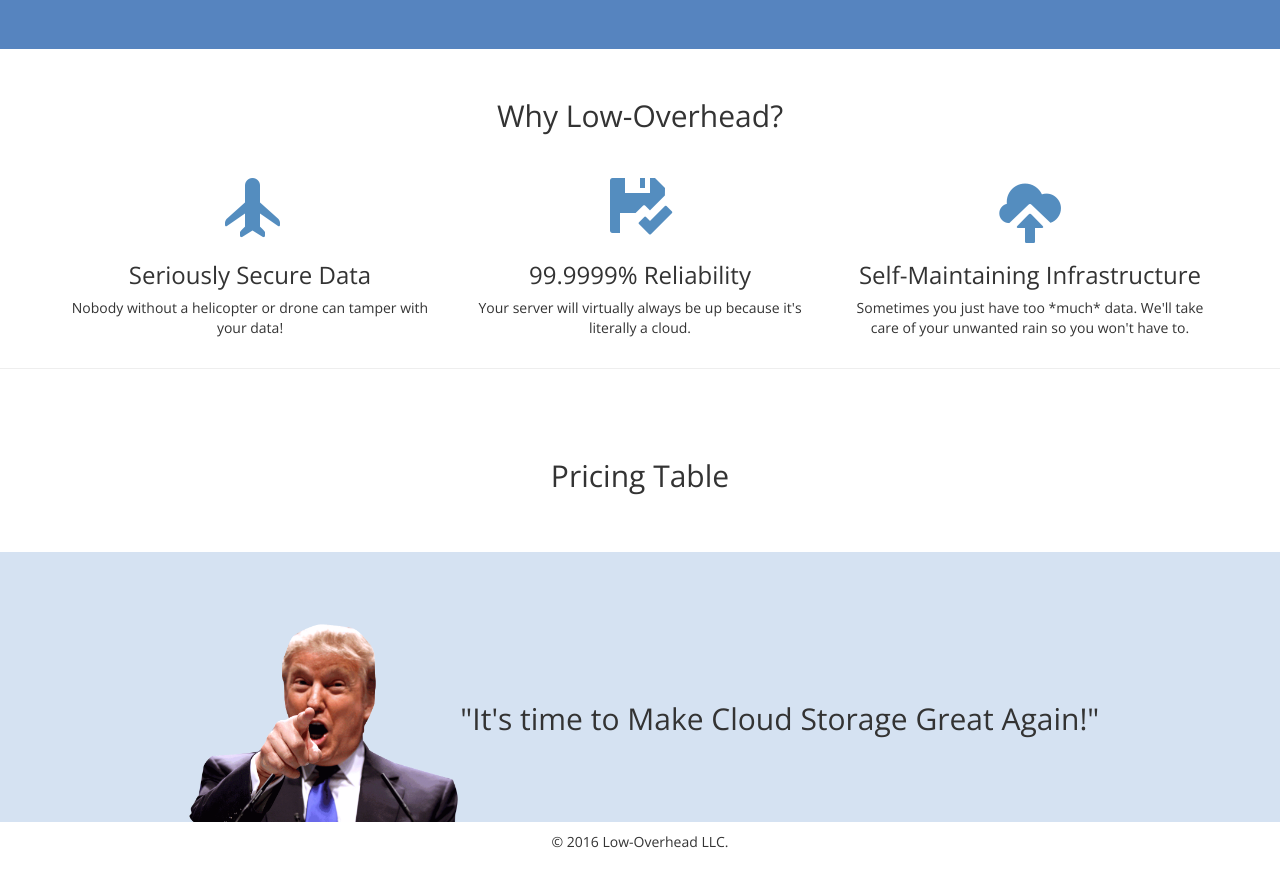
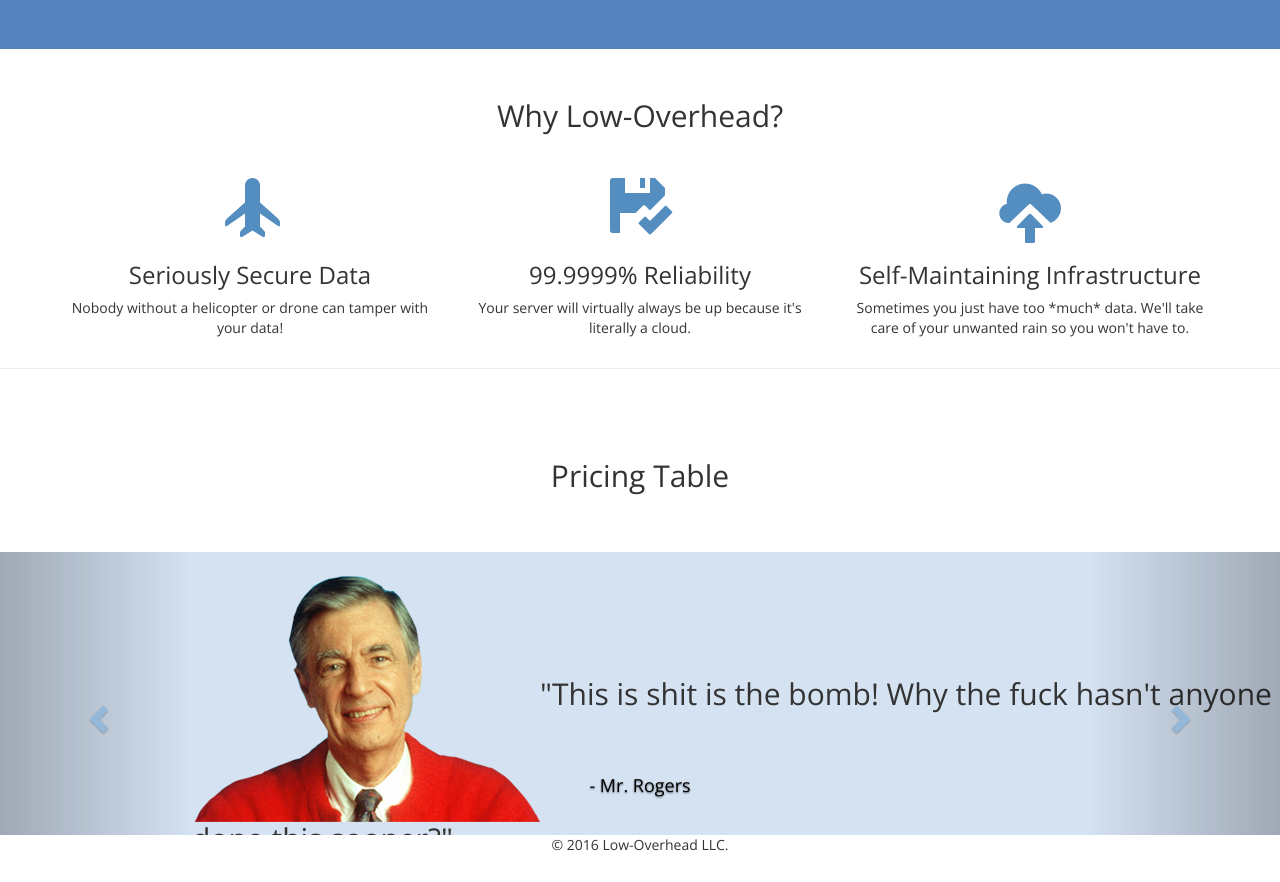
Before and after one commit to angelabair/ARS327, a Jekyll site: the page built from index.html, in a window 1280 px wide and 1324 px high, cut to the strip 442-1324 px from the top of the window. Built offline with Jekyll 4.4.1, drawn with Linux system fonts in a browser that asks for light colours.

Commit message:
Added the carousel

```diff
--- a/index.html
+++ b/index.html
@@ -54,7 +54,7 @@ navname: index
 
 <hr>
 
- <div class="container-fluid">
+<div class="container-fluid">
   <div class="row text-center">
     <div class="pricing">
       <h2>Pricing Table</h2>
@@ -63,10 +63,55 @@ navname: index
   </div>
 </div>
 
-<div class="container-fluid">
-  <div class="row text-center">
-    <div class="trump">
-      <h2><img src="{{ 'images/trump.png' | prepend:site.baseurl }}" height="200px">"It's time to Make Cloud Storage Great Again!"</h2>
+<div id="carousel-example-generic" class="carousel slide" data-ride="carousel">
+
+  <!-- Wrapper for slides -->
+  <div class="carousel-inner" role="listbox">
+    <div class="item active">
+      <h2><img src="images/trump.png" alt="Trump">"It's time to Make Cloud Storage Great Again!"</h2>
+      <div class="carousel-caption">
+        <h4>- Donald Trump</h4>
+      </div>
+    </div>
+    <div class="item">
+      <h2><img src="images/rogers.png" alt="Mr. Rogers">"This is shit is the bomb! Why the fuck hasn't anyone done this sooner?"</h2>
+      <div class="carousel-caption">
+        <h4>- Mr. Rogers</h4>
+      </div>
+    </div>
+    <div class="item">
+      <h2><img src="images/jlaw.png" alt="Jennifer Lawrence">"The best place to store your private pictures."</h2>
+      <div class="carousel-caption">
+        <h4>- Jennifer Lawrence</h4>
+      </div>
+    </div>
+    <div class="item">
+      <h2><img src="images/tiffany.png" alt="Tiffany">"What do you mean the clouds store data? That doesn't make any sense." </h2>
+      <div class="carousel-caption">
+        <h4>- Shut up Tiffany</h4>
+      </div>
+    </div>
+    <div class="item">
+      <h2><img src="images/bird.png" alt="Bird">"Scree kaw kaw haha im a bird."</h2>
+      <div class="carousel-caption">
+        <h4>- A Bird</h4>
+      </div>
+    </div>
+    <div class="item">
+      <h2><img src="images/apache.png" alt="Apache">"I keep flying into balloons. Please make them stop."</h2>
+      <div class="carousel-caption">
+        <h4>- Apache Attack Helicopter</h4>
+      </div>
     </div>
   </div>
+
+  <!-- Controls -->
+  <a class="left carousel-control" href="#carousel-example-generic" role="button" data-slide="prev">
+    <span class="glyphicon glyphicon-chevron-left" aria-hidden="true"></span>
+    <span class="sr-only">Previous</span>
+  </a>
+  <a class="right carousel-control" href="#carousel-example-generic" role="button" data-slide="next">
+    <span class="glyphicon glyphicon-chevron-right" aria-hidden="true"></span>
+    <span class="sr-only">Next</span>
+  </a>
 </div>
--- a/styles/style.css
+++ b/styles/style.css
@@ -57,6 +57,14 @@ h1 {
   margin-top: 0;
 }
 
+.btn-group-lg>.btn, .btn-lg {
+	padding: 5px 0 5px 0;
+}
+
+#tos {
+	font-size: 15px;
+}
+
 #tos a {
 	color: white;
 	text-decoration: underline;
@@ -67,9 +75,22 @@ h1 {
 	padding-bottom: 50px;
 }
 
-.trump {
+.carousel-inner {
 	background: #D5E2F2;
-	padding-top: 50px;
+}
+
+.carousel-inner > .item {
+	margin-bottom: -30px;
+}
+
+.carousel-inner > .item > h2,
+  .carousel-inner > .item > img,
+  .carousel-inner > .item > a > img {
+    margin-left: 15%;
+}
+
+.carousel-caption {
+	color: black;
 }
 
 .team-member {
```
Also changed, not shown: images/apache.png (added), images/bird.png (added), images/feef.png (added), images/icon.png (added), images/jlaw.png (added), images/rogers.png (added), images/tiffany.png (added), images/trump.png.
